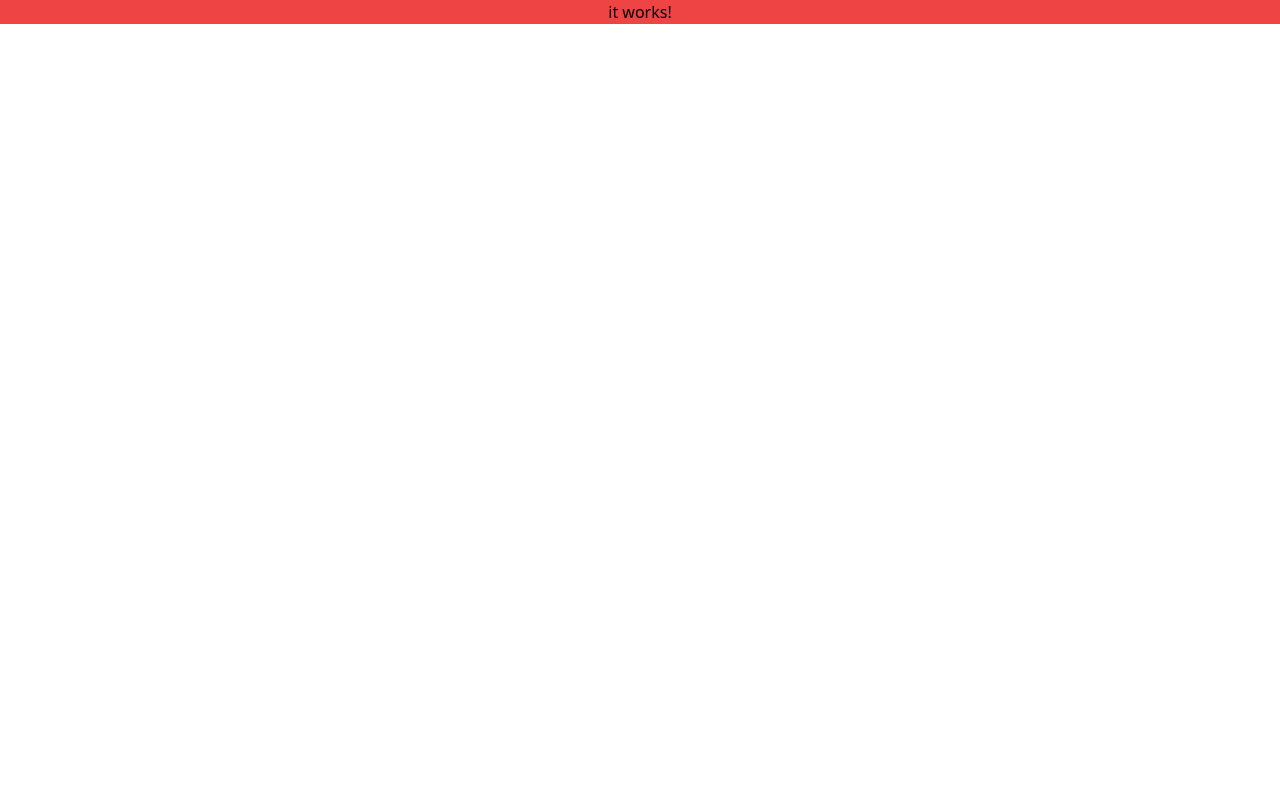
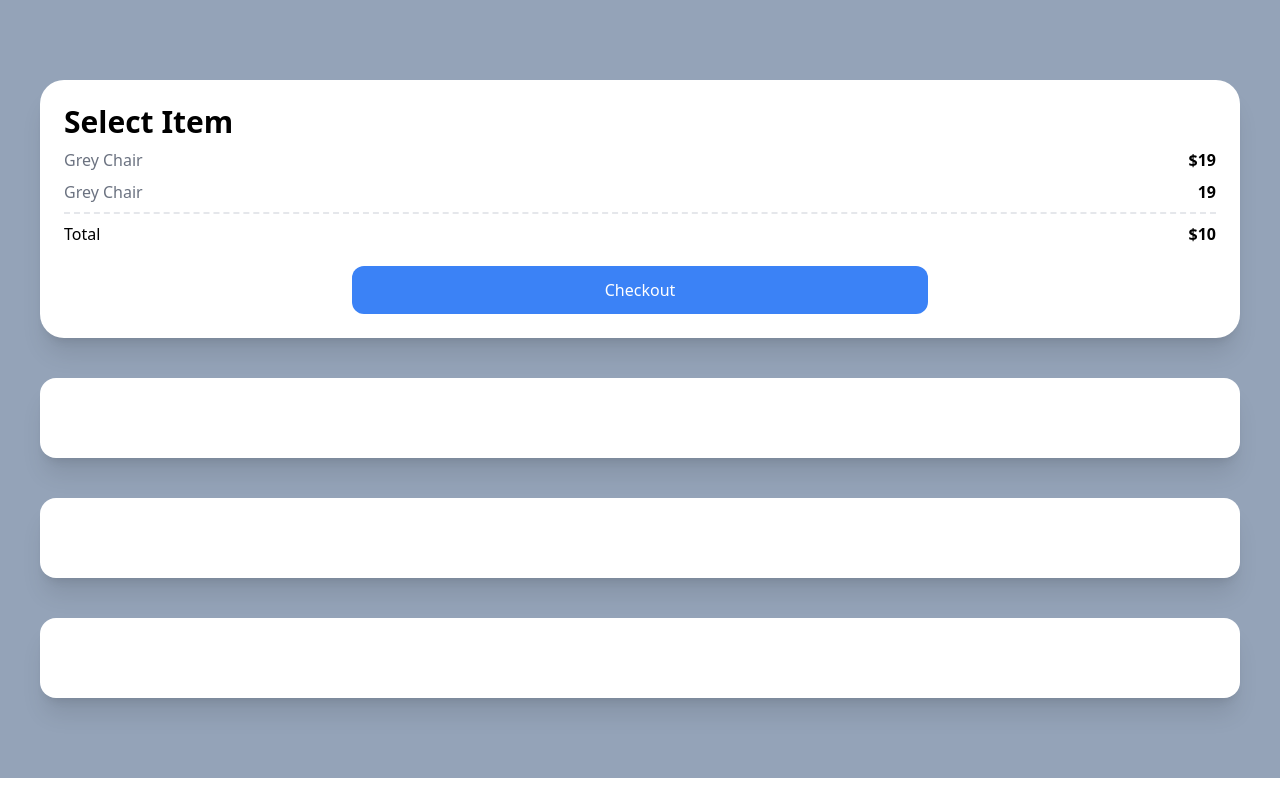
Before and after one commit to yeongminChae/NextJs-Deep-Studying, a Next.js app in the folder carrot-market/: page / in a window 1280 px wide. Built offline with nearby package versions, Linux system fonts and the light colour scheme.

Commit message:
tailwind - test drive part one

```diff
--- a/carrot-market/pages/index.tsx
+++ b/carrot-market/pages/index.tsx
@@ -2,8 +2,28 @@ import type { NextPage } from "next";
 
 const Home: NextPage = () => {
   return (
-    <div className="bg-red-500 text-center grid ">
-      <h1 className="text-black"> it works!</h1>
+    <div className="bg-slate-400 py-20 px-10 grid gap-10">
+      <div className="bg-white p-6 rounded-3xl shadow-xl">
+        <span className="font-semibold text-3xl">Select Item</span>
+        <div className="flex justify-between my-2">
+          <span className="text-gray-500">Grey Chair</span>
+          <span className="font-semibold">$19</span>
+        </div>
+        <div className="flex justify-between">
+          <span className="text-gray-500">Grey Chair</span>
+          <span className="font-semibold">19</span>
+        </div>
+        <div className=" flex justify-between mt-2 pt-2 border-t-2 border-dashed ">
+          <span>Total</span>
+          <span className="font-semibold">$10</span>
+        </div>
+        <div className="mt-5 text-white p-3 bg-blue-500 text-center rounded-xl w-2/4 mx-auto ">
+          Checkout
+        </div>
+      </div>
+      <div className="bg-white p-10 rounded-2xl shadow-xl"></div>
+      <div className="bg-white p-10 rounded-2xl shadow-xl"></div>
+      <div className="bg-white p-10 rounded-2xl shadow-xl"></div>
     </div>
   );
 };
```
